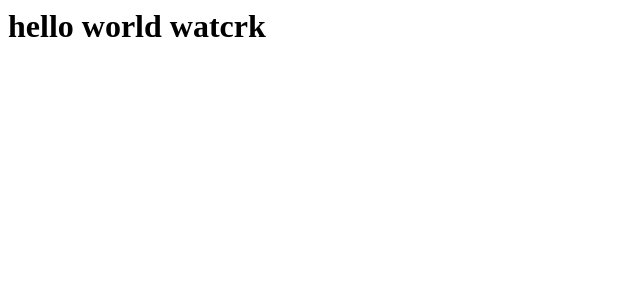
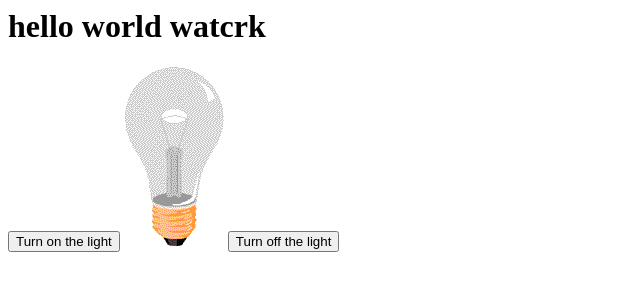
Before and after one commit to toeysp130/JavaXcript, a plain HTML site: page index.html in a window 1280 px wide. Shown: the whole page, without its empty margins (0-640 px from the left). Drawn offline with Linux system fonts and the light colour scheme.

Commit message:
add pic_buloff.gif add pic_bulon.gif

```diff
--- a/index.html
+++ b/index.html
@@ -7,5 +7,14 @@
 <body>
     <h1>hello world watcrk</h1>
     <script src="test.js"></script>
+    <button onclick="document.getElementById('myImage').src='pic_bulbon.gif'">
+        Turn on the light
+      </button>
+
+      <img id="myImage" src="pic_bulboff.gif" style="width: 100px" />
+
+      <button onclick="document.getElementById('myImage').src='pic_bulboff.gif'">
+        Turn off the light
+      </button>
 </body>
 </html>
--- a/test.js
+++ b/test.js
@@ -1 +1 @@
-console.log("Hello World watchrk")
+console.log("Hello World watchrk script")
```
Also changed, not shown: pic_bulboff.gif (added), pic_bulbon.gif (added).
